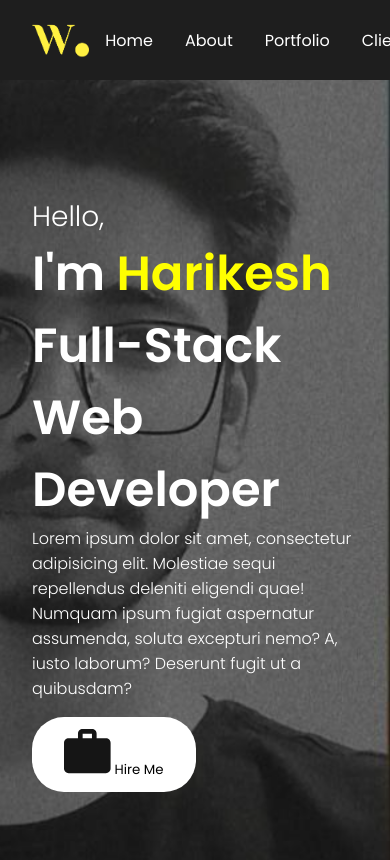
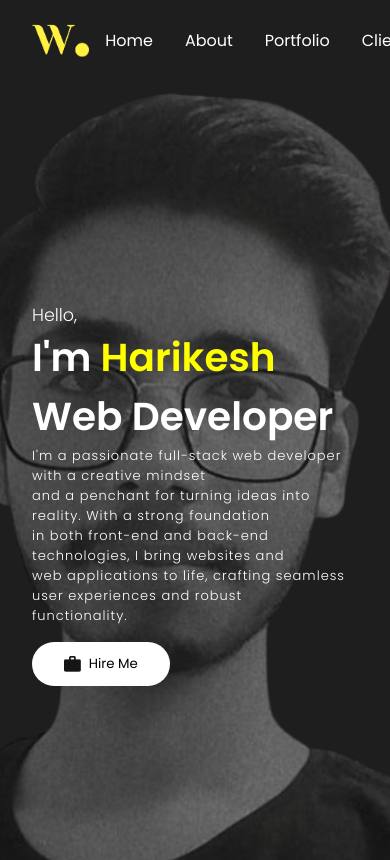
Before and after one commit to Harikesh-14/Portfolio, a React (Create React App) app: page / in a window 390 px wide. Shown: the top 860 px of the page. Built offline with nearby package versions, Linux system fonts and the light colour scheme.

Commit message:
Did the basic styling of the Intro section

```diff
--- a/src/components/Intro/Intro.css
+++ b/src/components/Intro/Intro.css
@@ -9,7 +9,7 @@
 
 .myPhoto {
     position: absolute;
-    top: -4rem;
+    top: -1rem;
     right: 0;
     z-index: -1;
     object-fit: cover;
@@ -37,8 +37,9 @@
 }
 
 .introPara {
-    font-size: medium;
+    font-size: small;
     font-weight: 100;
+    letter-spacing: 1px;
 }
 
 .btn {
@@ -47,4 +48,34 @@
     padding: 0.75rem 2rem;
     border: none;
     border-radius: 2rem;
+    display: flex;
+    flex-direction: row;
+    justify-content: center;
+    align-items: center;
 }
+
+.btn img {
+    object-fit: cover;
+    height: 1rem;
+    margin-right: .5rem;
+}
+
+@media screen and (max-width: 840px) {
+    .myPhoto {
+        right: -12vw;
+    }
+
+    .introContent {
+        font-size: 10vw;
+    }
+
+    .hello {
+        font-size: 4.5vw;
+    }
+}
+
+@media screen and (max-width: 480px) {
+    .myPhoto {
+        right: -26vw;
+    }
+}
--- a/src/components/Intro/Intro.jsx
+++ b/src/components/Intro/Intro.jsx
@@ -10,9 +10,9 @@ export default function Intro() {
     <section id="intro">
         <div className="introContent">
             <span className="hello">Hello,</span>
-            <span className="introText">I'm <span className="introName">Harikesh</span> <br/> Full-Stack Web Developer</span>
+            <span className="introText">I'm <span className="introName">Harikesh</span> <br/> Web Developer</span>
             <p className="introPara">
-                Lorem ipsum dolor sit amet, consectetur adipisicing elit. Molestiae sequi repellendus deleniti eligendi quae! Numquam ipsum fugiat aspernatur assumenda, soluta excepturi nemo? A, iusto laborum? Deserunt fugit ut a quibusdam?
+            I'm a passionate full-stack web developer with a creative mindset <br /> and a penchant for turning ideas into reality. With a strong foundation <br /> in both front-end and back-end technologies, I bring websites and <br /> web applications to life, crafting seamless user experiences and robust <br /> functionality.
             </p>
             <Link><button className="btn"><img src={hireMeLogo} alt="Hire Me" /> Hire Me</button></Link>
         </div>
```
Also changed, not shown: src/assets/myPhoto.png.
